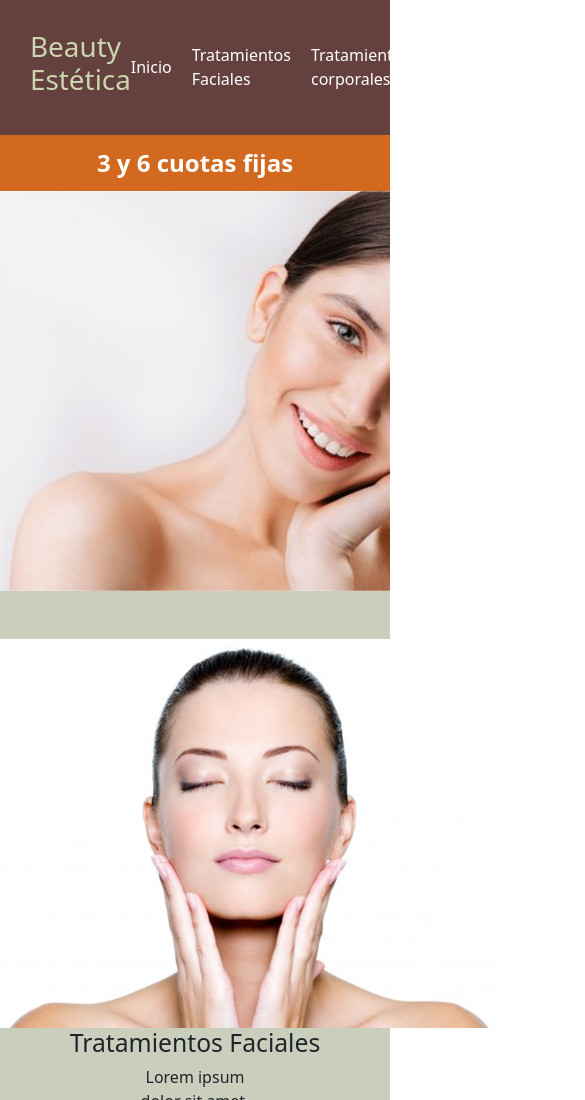
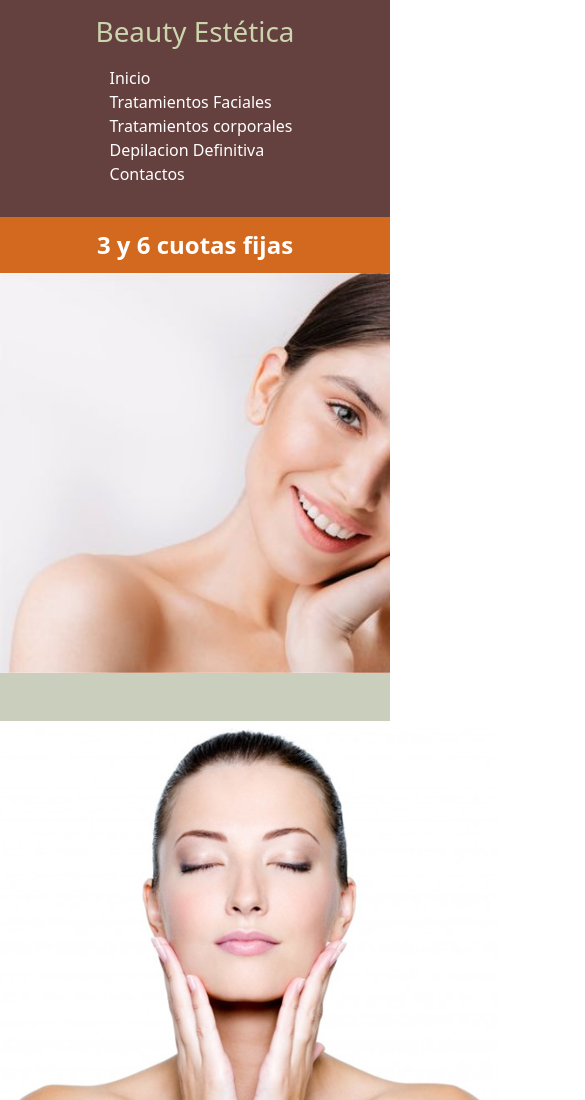
Before and after one commit to Samanta-Evangelista/Proyecto_final, a plain HTML site: page index.html in a window 390 px wide. Shown: the top 1100 px of the page, 585 px wide, since content can reach past the window. Drawn offline with nearby package versions, Linux system fonts and the light colour scheme.

Commit message:
Header responsive

```diff
--- a/css/style.css
+++ b/css/style.css
@@ -30,10 +30,10 @@ header {
 
 nav ul {
   list-style-type: none;
-  margin: 0;
-  padding: 0;
+  /* margin: 0; */
+  /* padding: 0; */
   display: flex;
-  align-items: center;
+  /* align-items: center; */
 }
 
 nav ul li {
@@ -123,3 +123,24 @@ footer {
   gap: 0.9375rem;
   padding: 0.3125rem 0rem;
 }
+
+@media (max-width: 628px) {
+  header {
+    flex-direction: column;
+  }
+
+  nav {
+    padding-top: 10px;
+  }
+}
+
+@media (max-width: 480px) {
+  header {
+    padding: 15px;
+    flex-direction: column;
+  }
+
+  nav ul {
+    flex-direction: column;
+  }
+}
```
